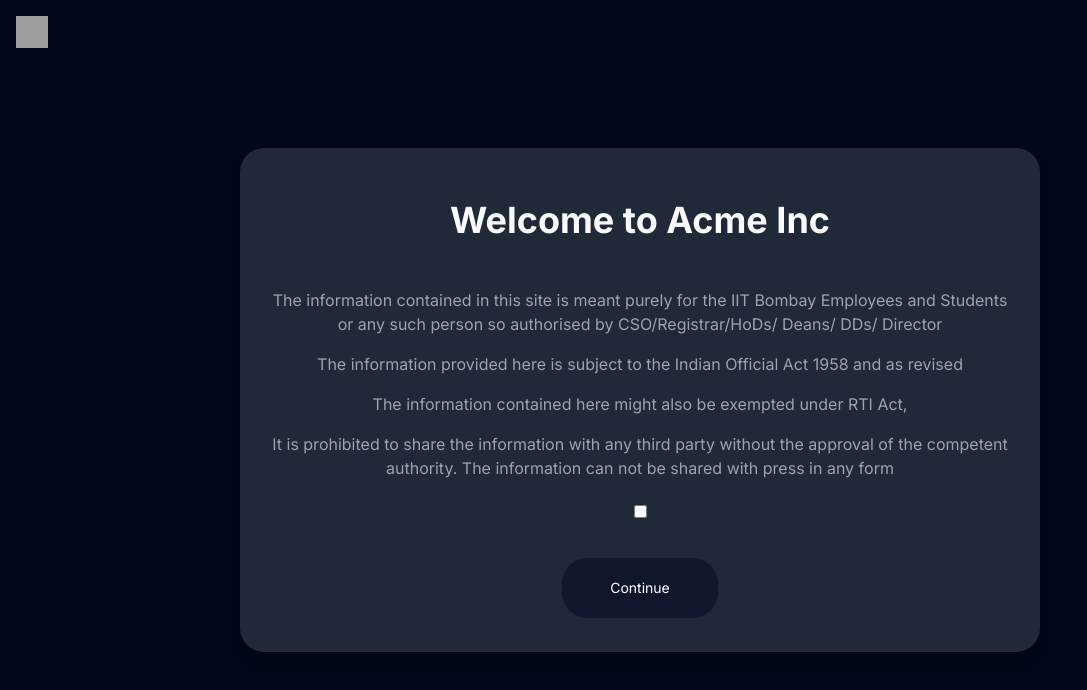
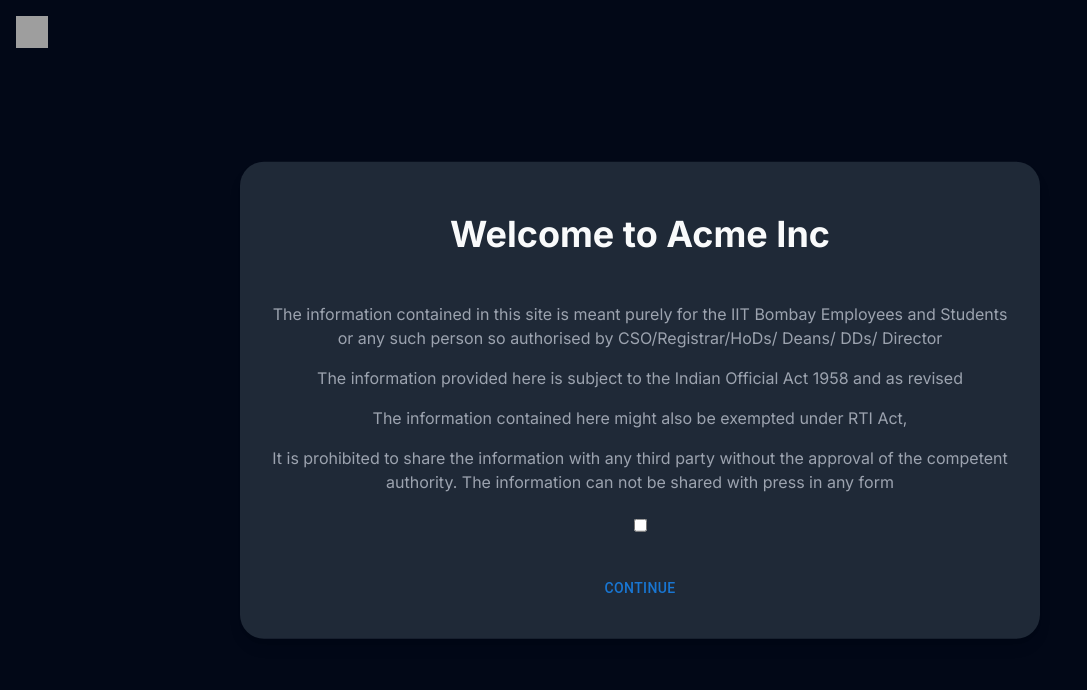
Before and after one commit to Dishantydv7/secuirty, a Next.js app: page /terms in a window 1280 px wide. Shown: the top 690 px of the page, without its empty margins (0-1087 px from the left). Built offline with nearby package versions, Linux system fonts and the light colour scheme; grey boxes are pictures that could not be loaded.

Commit message:
done with checkbox based routing

```diff
--- a/package.json
+++ b/package.json
@@ -15,6 +15,7 @@
     "@hirohe/react-watermark": "^0.5.0",
     "@mui/icons-material": "^5.15.19",
     "@mui/material": "^5.15.19",
+    "@radix-ui/react-slot": "^1.0.2",
     "@uiw/react-watermark": "^1.0.1",
     "antd": "^5.17.4",
     "class-variance-authority": "^0.7.0",
--- /dev/null
+++ b/src/app/404/page.tsx
@@ -0,0 +1,26 @@
+/**
+ * v0 by Vercel.
+ * @see https://v0.dev/t/EAF2ztCNBaH
+ * Documentation: https://v0.dev/docs#integrating-generated-code-into-your-nextjs-app
+ */
+import Link from "next/link"
+
+export default function Component({heading , content}:any) {
+  return (
+    <div className="flex min-h-[100dvh] flex-col items-center justify-center gap-6 px-4 md:px-6 bg-gray-950">
+      <div className="space-y-4 text-center">
+        <h1 className="text-4xl font-bold tracking-tighter sm:text-6xl text-white">{heading || "404 - Page Not Found"}</h1>
+        <p className="max-w-[600px] text-gray-400 md:text-xl">
+          {content || "The page you are looking for could not be found. "}
+        </p>
+        <Link
+          href="/ldap"
+          className="inline-flex h-10 items-center justify-center rounded-md bg-gray-50 px-8 text-sm font-medium text-gray-900 shadow transition-colors hover:bg-gray-200 focus-visible:outline-none focus-visible:ring-1 focus-visible:ring-gray-300 disabled:pointer-events-none disabled:opacity-50"
+          prefetch={false}
+        >
+          Back to Login
+        </Link>
+      </div>
+    </div>
+  )
+}
--- a/src/app/terms/page.tsx
+++ b/src/app/terms/page.tsx
@@ -1,9 +1,10 @@
 "use client";
 import Link from "next/link"
 import { MovingBorderDemo } from "@/components/ButtonNoLink"
-import CheckboxLabels from "@/components/Checkbox"
 import { useState } from "react"
 import { useRouter } from 'next/navigation'
+import { ButtonAsChild } from "@/components/ButtonAsChild";
+import { Button } from "@mui/material";
 
 export default function Terms() {
 
@@ -43,16 +44,12 @@
         </div>
 
         {/* <CheckboxLabels  /> */}
-        <input value = "test" type = "checkbox" onChange = {handleChange} />
+        <input value="test" type="checkbox" onChange={() => setIsChecked(!isChecked)} />
 
         <div className="mt-8">
-          <MovingBorderDemo onClick={() => (
-            router.push("/dashboard")
-
-          )} content="Continue">
-            Get Started
-            <ArrowRightIcon className="ml-2 h-5 w-5" />
-          </MovingBorderDemo>
+          <Button onClick={() => isChecked ? router.push("/dashboard") : router.push("/404")}>
+            Continue
+          </Button>
         </div>
       </div>
     </div>
--- /dev/null
+++ b/src/components/ButtonAsChild.tsx
@@ -0,0 +1,11 @@
+import Link from "next/link"
+
+import { Button } from "@/components/ui/button"
+
+export function ButtonAsChild() {
+  return (
+    <Button asChild>
+      <Link href="/login">Login</Link>
+    </Button>
+  )
+}
--- /dev/null
+++ b/src/components/Notfound404.tsx
@@ -0,0 +1,11 @@
+import Link from 'next/link'
+
+export default function NotFound({leftcontent , rightcontent}:any) {
+  return (
+    <div>
+      <h2>{leftcontent}</h2>
+      <p>{rightcontent}</p>
+      <Link href="/">Return Home</Link>
+    </div>
+  )
+}
--- /dev/null
+++ b/src/components/ui/button.tsx
@@ -0,0 +1,56 @@
+import * as React from "react"
+import { Slot } from "@radix-ui/react-slot"
+import { cva, type VariantProps } from "class-variance-authority"
+
+import { cn } from "@/lib/utils"
+
+const buttonVariants = cva(
+  "inline-flex items-center justify-center whitespace-nowrap rounded-md text-sm font-medium ring-offset-background transition-colors focus-visible:outline-none focus-visible:ring-2 focus-visible:ring-ring focus-visible:ring-offset-2 disabled:pointer-events-none disabled:opacity-50",
+  {
+    variants: {
+      variant: {
+        default: "bg-primary text-primary-foreground hover:bg-primary/90",
+        destructive:
+          "bg-destructive text-destructive-foreground hover:bg-destructive/90",
+        outline:
+          "border border-input bg-background hover:bg-accent hover:text-accent-foreground",
+        secondary:
+          "bg-secondary text-secondary-foreground hover:bg-secondary/80",
+        ghost: "hover:bg-accent hover:text-accent-foreground",
+        link: "text-primary underline-offset-4 hover:underline",
+      },
+      size: {
+        default: "h-10 px-4 py-2",
+        sm: "h-9 rounded-md px-3",
+        lg: "h-11 rounded-md px-8",
+        icon: "h-10 w-10",
+      },
+    },
+    defaultVariants: {
+      variant: "default",
+      size: "default",
+    },
+  }
+)
+
+export interface ButtonProps
+  extends React.ButtonHTMLAttributes<HTMLButtonElement>,
+    VariantProps<typeof buttonVariants> {
+  asChild?: boolean
+}
+
+const Button = React.forwardRef<HTMLButtonElement, ButtonProps>(
+  ({ className, variant, size, asChild = false, ...props }, ref) => {
+    const Comp = asChild ? Slot : "button"
+    return (
+      <Comp
+        className={cn(buttonVariants({ variant, size, className }))}
+        ref={ref}
+        {...props}
+      />
+    )
+  }
+)
+Button.displayName = "Button"
+
+export { Button, buttonVariants }
--- a/tailwind.config.ts
+++ b/tailwind.config.ts
@@ -1,4 +1,9 @@
 import type { Config } from "tailwindcss"
+
+const colors = require("tailwindcss/colors");
+const {
+  default: flattenColorPalette,
+} = require("tailwindcss/lib/util/flattenColorPalette");
 
 const config = {
   darkMode: ["class"],
@@ -8,6 +13,8 @@
     './app/**/*.{ts,tsx}',
     './src/**/*.{ts,tsx}',
 	],
+
+
   prefix: "",
   theme: {
     container: {
@@ -67,14 +74,33 @@
           from: { height: "var(--radix-accordion-content-height)" },
           to: { height: "0" },
         },
+        scroll: {
+          to: {
+            transform: "translate(calc(-50% - 0.5rem))",
+          },
+        },
       },
       animation: {
         "accordion-down": "accordion-down 0.2s ease-out",
         "accordion-up": "accordion-up 0.2s ease-out",
+        scroll:
+          "scroll var(--animation-duration, 40s) var(--animation-direction, forwards) linear infinite", spotlight: "spotlight 2s ease .75s 1 forwards",
       },
     },
   },
-  plugins: [require("tailwindcss-animate")],
+
+
+  plugins: [require("tailwindcss-animate"), addVariablesForColors],
 } satisfies Config
 
+function addVariablesForColors({ addBase, theme }: any) {
+  let allColors = flattenColorPalette(theme("colors"));
+  let newVars = Object.fromEntries(
+    Object.entries(allColors).map(([key, val]) => [`--${key}`, val])
+  );
+
+  addBase({
+    ":root": newVars,
+  });
+}
 export default config
```
Also changed, not shown: 1 other file (tests, documents, lock files or other folders).
